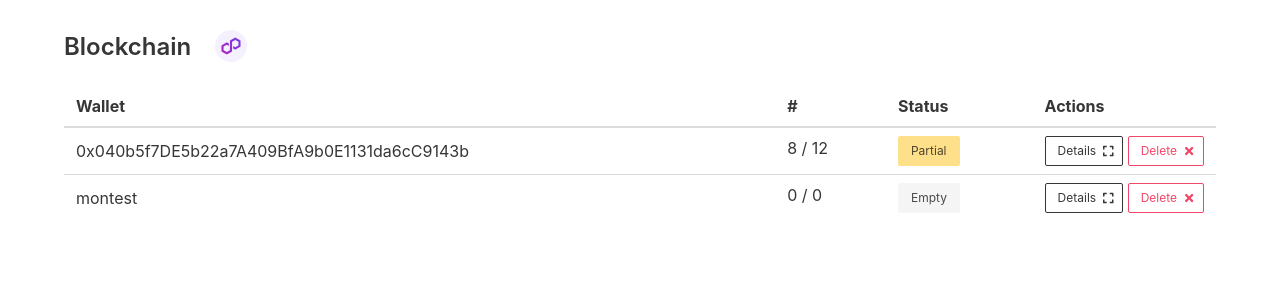
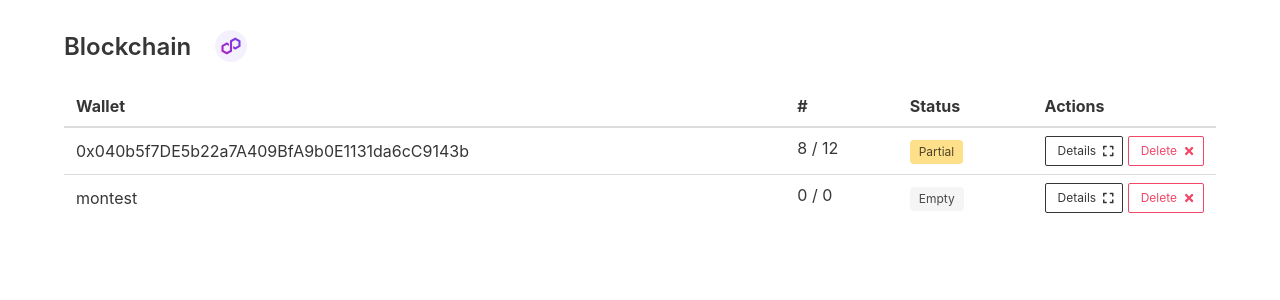
Before and after one commit to pierrickmartino/blockbuilders, a Django app: page / in a window 1280 px wide. Shown: the part 142-442 px from the top of the page. Run offline with Django 4.2, Linux system fonts and the light colour scheme; a user stored in the database is signed in; data comes from the database, SQL or seed files in the repository; both versions use the stored data as it was after the commit; some libraries are stand-ins or nearby versions.

Commit message:
change button in tags

```diff
--- a/blockbuilders/templates/home.html
+++ b/blockbuilders/templates/home.html
@@ -62,11 +62,11 @@
                 </td>
                 <td class="is-vcentered">
                     {% if total_contract == wallet.active_countract_counter %}
-                    <button class="button is-success is-small">Completed</span>
+                    <span class="tag is-success">Completed</span>
                     {% elif total_contract > 1 %}
-                    <button class="button is-warning is-small">Partial</span>
+                    <span class="tag is-warning">Partial</span>
                     {% else %}
-                    <button class="button is-light is-small">Empty</span>
+                    <span class="tag is-light">Empty</span>
                     {% endif %}
 
                 </td>
--- a/blockbuilders/views.py
+++ b/blockbuilders/views.py
@@ -43,33 +43,36 @@ def home(request):
                 # scrap
                 yc_web_page = fetch_page(explorer_url)
                 explorer_page_url = explorer_url + "&p="
-                # parse
-                page = parse_transaction_pagination(yc_web_page)
-                logger.info("Pages : " + page)
-                page = 1
+                try:
+                    # parse
+                    page = parse_transaction_pagination(yc_web_page)
+                    logger.info("Pages : " + page)
+                    page = 1
 
-                for i in range(int(page)):
-                    explorer_url_loop = explorer_page_url + str(i+1)
-                    # scrap
-                    yc_web_page_loop_wallet = fetch_page(explorer_url_loop)
-                    # parse
-                    parse_contract_list(yc_web_page_loop_wallet, contract_list, i)
-                    logger.info("Ready to process " + str(len(contract_list)) + " contracts")
+                    for i in range(int(page)):
+                        explorer_url_loop = explorer_page_url + str(i+1)
+                        # scrap
+                        yc_web_page_loop_wallet = fetch_page(explorer_url_loop)
+                        # parse
+                        parse_contract_list(yc_web_page_loop_wallet, contract_list, i)
+                        logger.info("Ready to process " + str(len(contract_list)) + " contracts")
 
-                for contract_info in contract_list:
-                    contract = Contract.objects.create(
-                        address = contract_info[0],
-                        blockchain = bc,
-                        name = contract_info[1]
-                    )
-                    contract.save()
+                    for contract_info in contract_list:
+                        contract = Contract.objects.create(
+                            address = contract_info[0],
+                            blockchain = bc,
+                            name = contract_info[1]
+                        )
+                        contract.save()
 
-                    contract_link = ContractLink.objects.create(
-                        contract = contract,
-                        wallet = wallet,
-                        is_active = False
-                    )
-                    contract_link.save()
+                        contract_link = ContractLink.objects.create(
+                            contract = contract,
+                            wallet = wallet,
+                            is_active = False
+                        )
+                        contract_link.save()
+                except Exception as e:
+                    print(e)
 
             contract_link_ref = ContractLink.objects.filter(is_active=True).values("wallet").annotate(wallet_count=Count("wallet"))
             for obj in wallets :
@@ -109,6 +112,9 @@ def delete_Wallet_by_id(request, wallet_id):
 def enable_ContractLink_by_id(request, contract_link_id):
     contract_link = get_object_or_404(ContractLink, id=contract_link_id)
     contract_link.mark_as_active()
+
+    # Launch the process to download all the transactions
+
     return redirect(request.META['HTTP_REFERER'])
 
 @login_required
```
Also changed, not shown: db.sqlite3.
